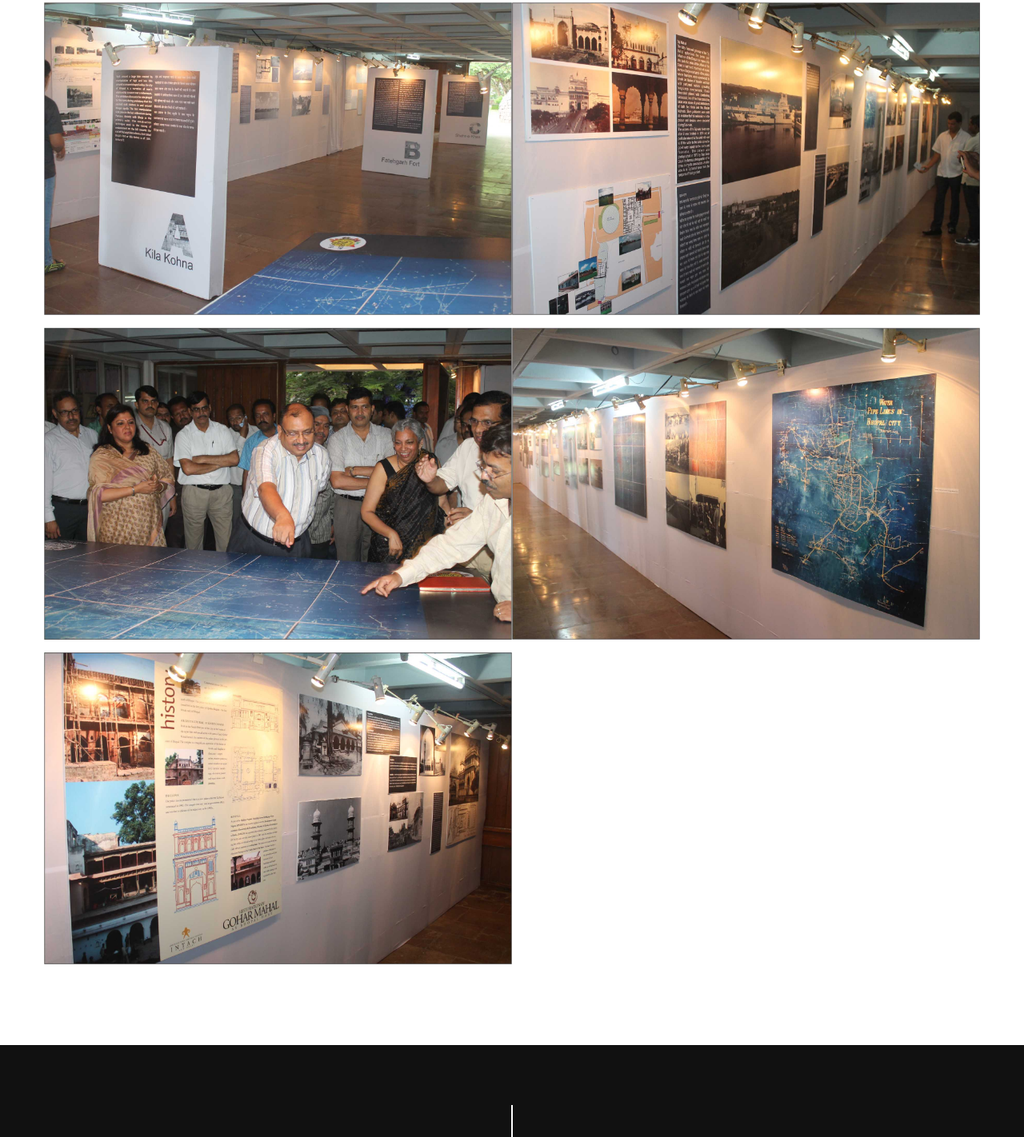
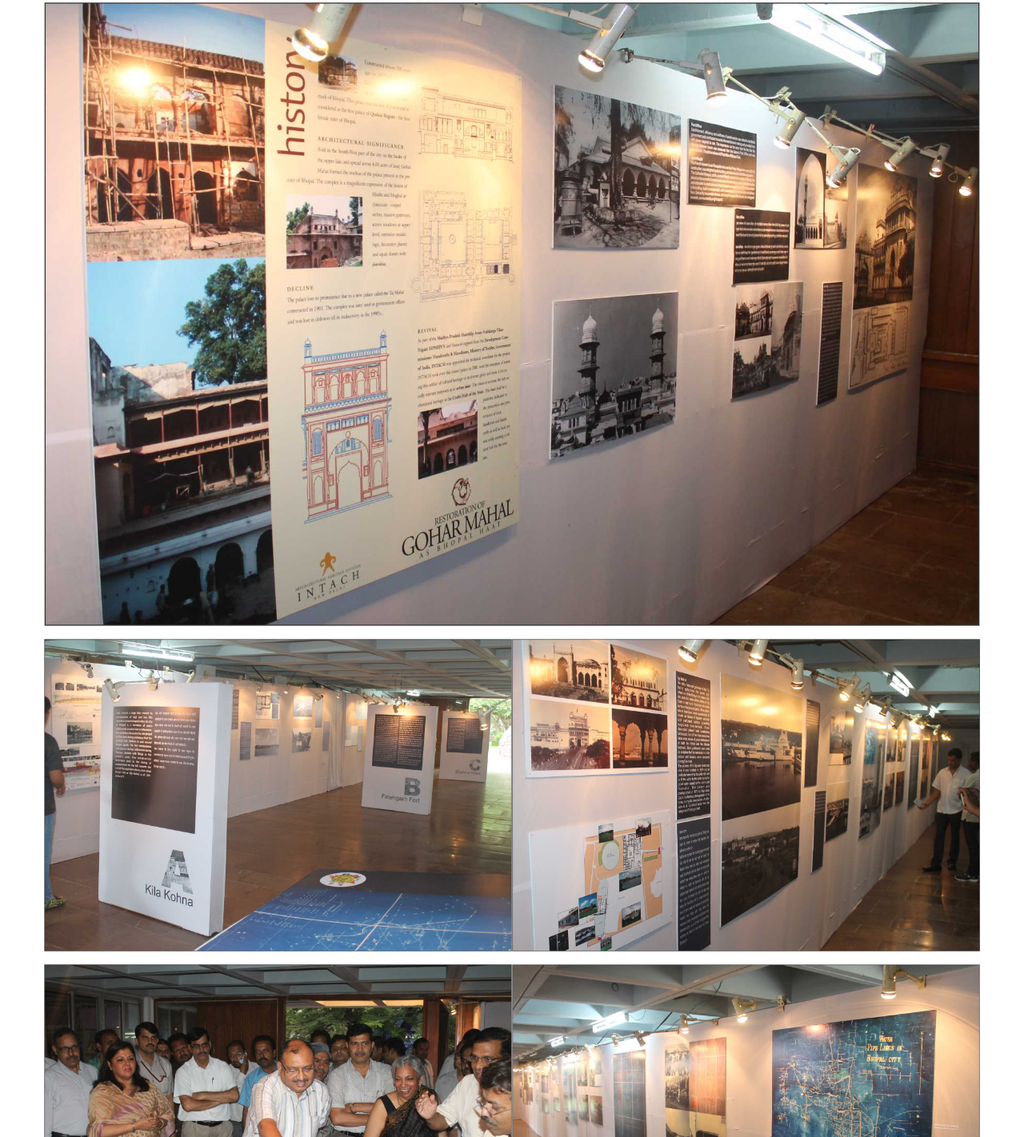
Before and after one commit to bajajsanchit/viewtech-website, a plain HTML site: page photo-exhibition.html in a window 1280 px wide. Shown: the part 370-1792 px from the top of the page at 80% size. Drawn offline with nearby package versions, Linux system fonts and the light colour scheme.

Commit message:
gallery-fix

```diff
--- a/photo-exhibition.html
+++ b/photo-exhibition.html
@@ -111,6 +111,10 @@
 
 						<div class="clear"></div>
 
+						<div class="one margin-0">
+							<img src="images/9.jpg" alt="" style="margin-bottom: 1rem;" />
+						</div>
+
 						<div class="one_half margin-0">
 							<img src="images/4.jpg" alt="" style="margin-bottom: 1rem;" />
 						</div>
@@ -127,9 +131,7 @@
 							<img src="images/7.jpg" alt="" style="margin-bottom: 1rem;" />
 						</div>
 
-						<div class="one_half margin-0">
-							<img src="images/9.jpg" alt="" style="margin-bottom: 1rem;" />
-						</div>
+
 
 
 
```
Also changed, not shown: Jashn-e-Bhopal.html (+2 -2 lines), Minto.html (+10 -8 lines), Tableau-on-Republic-Day-2020.html (+5 -3 lines), tourism-quiz.html (+1 -1 lines).
